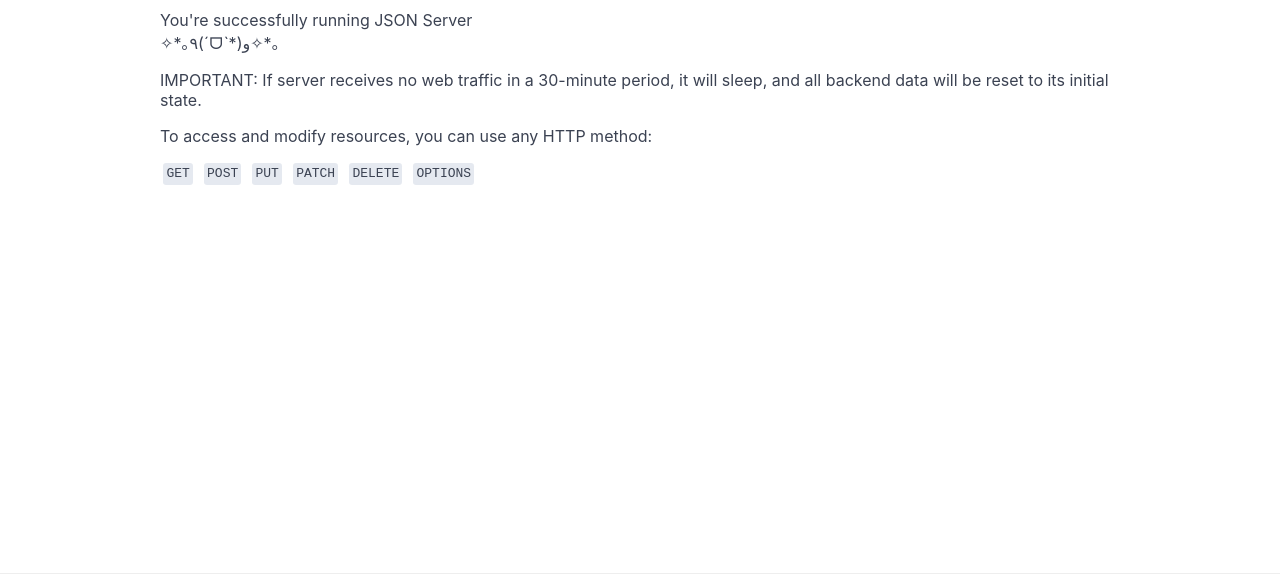
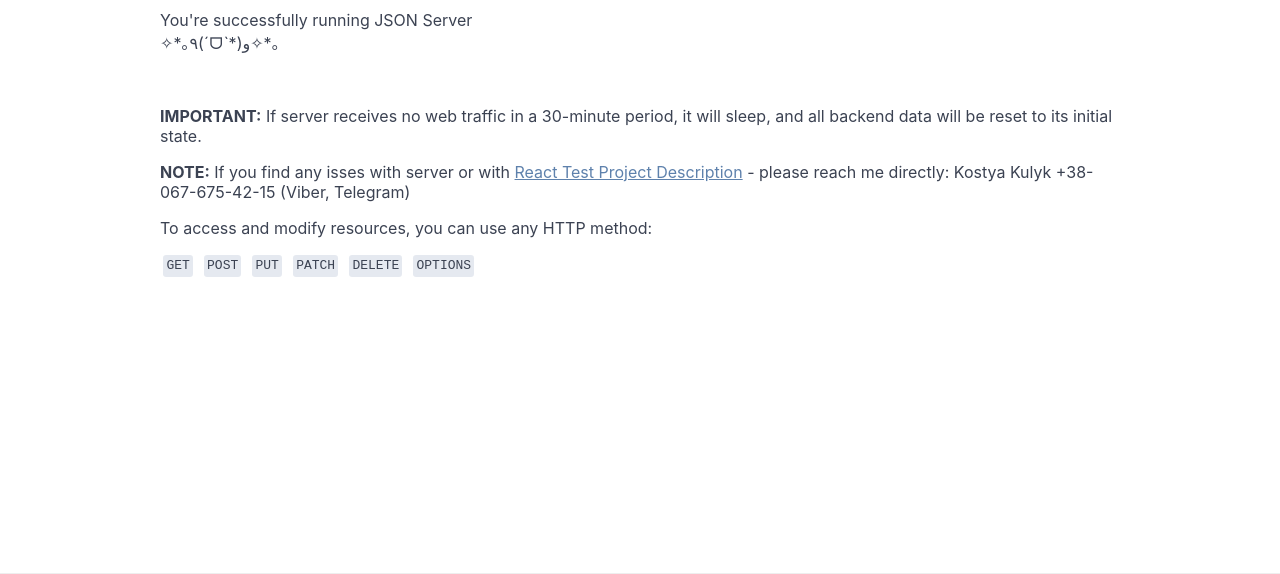
Before and after one commit to bozhenaluskavets/EK-blog-server, a website: page public/index.html in a window 1280 px wide. Shown: the part 226-800 px from the top of the page. Drawn offline with Linux system fonts and the light colour scheme; no server answers.

Commit message:
finalized public html

```diff
--- a/public/index.html
+++ b/public/index.html
@@ -19,7 +19,7 @@
             <li class="title">Ekreative JSON Server</li>
             <li>
               <a href="./task-desription.html" target="_blank">
-                <i class="fas fa-list"></i>Task Description
+                <i class="fas fa-list"></i>React Test Project Description
               </a>
             </li>
             <!-- <li>
@@ -45,9 +45,19 @@
           ✧*｡٩(ˊᗜˋ*)و✧*｡
         </p>
 
+        <p>&nbsp;</p>
         <p>
-          IMPORTANT: If server receives no web traffic in a 30-minute period, it
-          will sleep, and all backend data will be reset to its initial state.
+          <b>IMPORTANT:</b> If server receives no web traffic in a 30-minute
+          period, it will sleep, and all backend data will be reset to its
+          initial state.
+        </p>
+        <p>
+          <b>NOTE:</b> If you find any isses with server or with
+          <a href="./task-desription.html" target="_blank"
+            >React Test Project Description</a
+          >
+          - please reach me directly: Kostya Kulyk +38-067-675-42-15 (Viber,
+          Telegram)
         </p>
 
         <p id="preview"></p>
```
